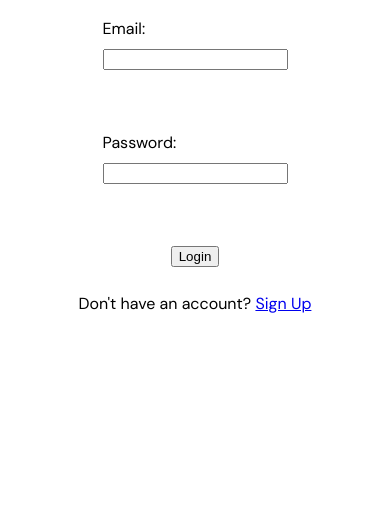
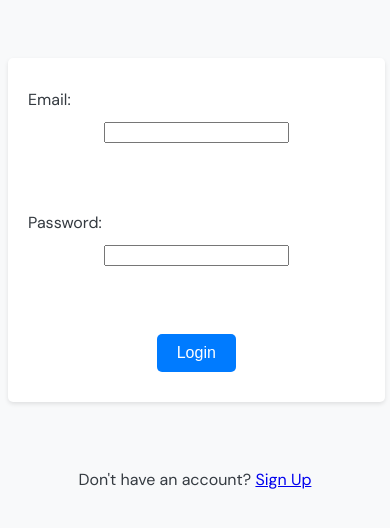
Before and after one commit to princeofthelord/tournoi, a PHP site: page / in a window 390 px wide. Shown: the top 528 px of the page. Run offline with PHP 8.4, Linux system fonts and the light colour scheme.

Commit message:
Update style.css

```diff
--- a/style.css
+++ b/style.css
@@ -3,15 +3,61 @@
 body {
     font-family: 'DM Sans', sans-serif;
     text-align: center;
+    background-color: #f8f9fa; /* light gray */
+    color: #343a40; /* dark gray */
+    font-size: 16px;
+    line-height: 1.5;
 }
 
 form {
     display: inline-block;
-    margin: 0 auto;
+    margin: 50px auto;
     text-align: left;
+    padding: 20px;
+    background-color: white;
+    box-shadow: 0 2px 4px rgba(0, 0, 0, 0.1);
+    border-radius: 5px;
+    width: 300px;
 }
 
 label, input {
     display: block;
     margin: 10px auto;
 }
+
+input[type="submit"] {
+    background-color: #007bff; /* blue */
+    color: white;
+    padding: 10px 20px;
+    border: none;
+    border-radius: 5px;
+    font-size: 16px;
+    cursor: pointer;
+}
+
+input[type="submit"]:hover {
+    background-color: #0069d9; /* dark blue */
+}
+
+.error, .message {
+    margin: 10px auto;
+    padding: 10px;
+    border-radius: 5px;
+    font-size: 16px;
+}
+
+.error {
+    background-color: #f8d7da; /* light red */
+    color: #721c24; /* dark red */
+}
+
+.message {
+    background-color: #d4edda; /* light green */
+    color: #155724; /* dark green */
+}
+
+@media (max-width: 600px) {
+    form {
+        width: 90%;
+    }
+}
```
